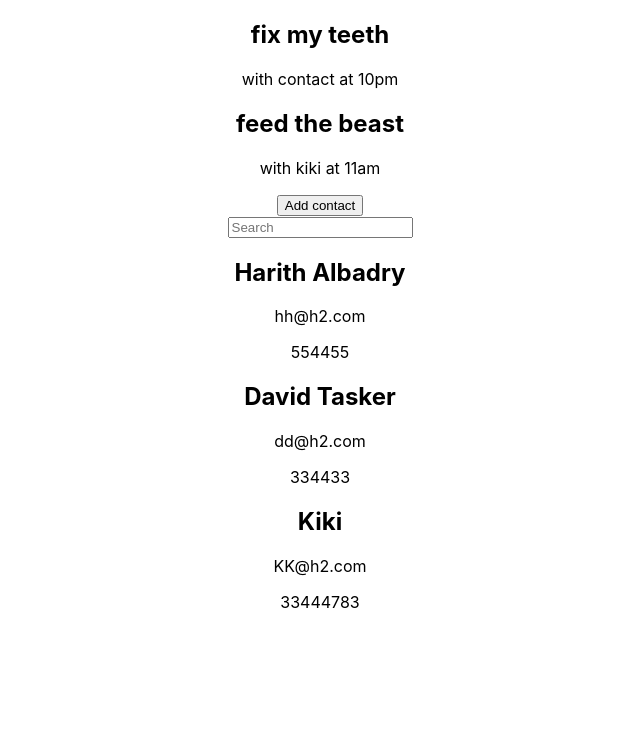
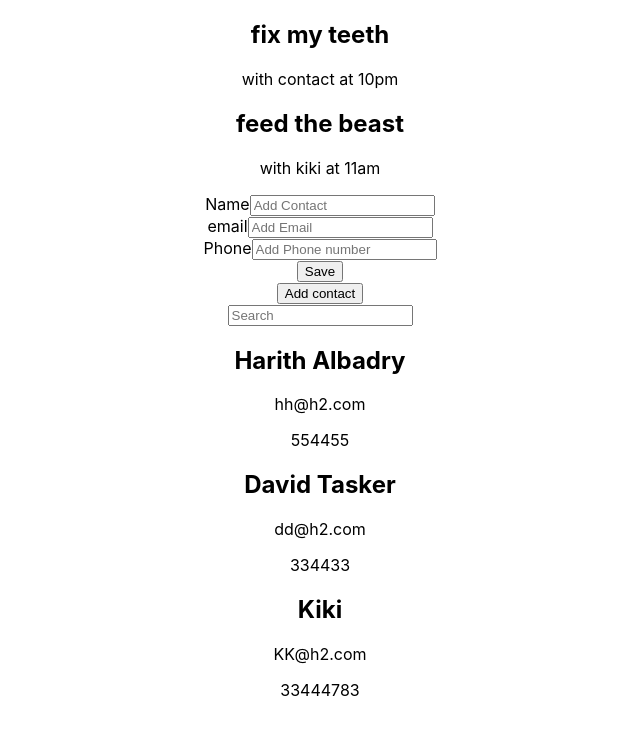
Before and after one commit to Omnikorn/contact23, a React (Create React App) app: page / in a window 1280 px wide. Shown: the top 734 px of the page, without its empty margins (320-960 px from the left). Built offline with nearby package versions, Linux system fonts and the light colour scheme.

Commit message:
added add-contact functionality

```diff
--- a/src/App.jsx
+++ b/src/App.jsx
@@ -3,6 +3,7 @@ import './App.css';
 import Appointments from './components/Appointments';
 import { useState } from "react"
 import Contacts from './components/Contacts';
+import AddContact from './components/AddContact';
 
 function App() {
 
@@ -42,6 +43,12 @@ function App() {
     time: "11am"
   }])
   // create a function to add a contact
+
+  const addContact = (contact) =>{
+    const id = Math.floor(Math.random()*10000)+1
+    const newContact = {id, ...contact}
+    setContacts([...contacts, newContact])
+  }
   //create a function to add an app
   // create a func to delete an appointment
 const [query, setQuery] = useState("")
@@ -51,7 +58,9 @@ const [query, setQuery] = useState("")
     <div className="App">
 
       <Appointments appointments={appointments}/>
+      <AddContact onAdd={addContact}/>
       <Contacts contacts={contacts} />
+
     </div>
   );
 }
--- /dev/null
+++ b/src/components/AddContact.js
@@ -0,0 +1,49 @@
+
+import { useState } from "react"
+
+const AddContact = ({onAdd}) => {
+    const [name, setName] = useState("")
+    const [email, setEmail] = useState("")
+    const [phone, setPhone] = useState("")
+
+    const onSubmit =(e) => {
+        e.preventDefault()
+
+        if(!name) {
+            alert("please add name")
+            return
+        }
+
+        onAdd({name,phone,email})
+        setName("")
+        setEmail("")
+        setPhone("")
+    }
+
+  return (
+    <form  onSubmit={onSubmit}>
+        <div className="form-control">
+            <label>Name</label>
+            <input type="text" placeholder="Add Contact"
+            value={name}
+            onChange={(e)=>setName(e.target.value)} />
+        </div>
+        <div className="form-control">
+            <label>email</label>
+            <input type="text" placeholder="Add Email"
+            value={email}
+            onChange={(e)=>setEmail(e.target.value)}/>
+        </div>
+          <div className="form-control form-control-check">
+              <label>Phone</label>
+              <input type="text" placeholder="Add Phone number"
+            value={phone}
+            onChange={(e)=>setPhone(e.target.value)}/>
+
+          </div>
+          <input type="submit" value="Save" className="btn btn-block"/>
+    </form>
+  )
+}
+
+export default AddContact
```
